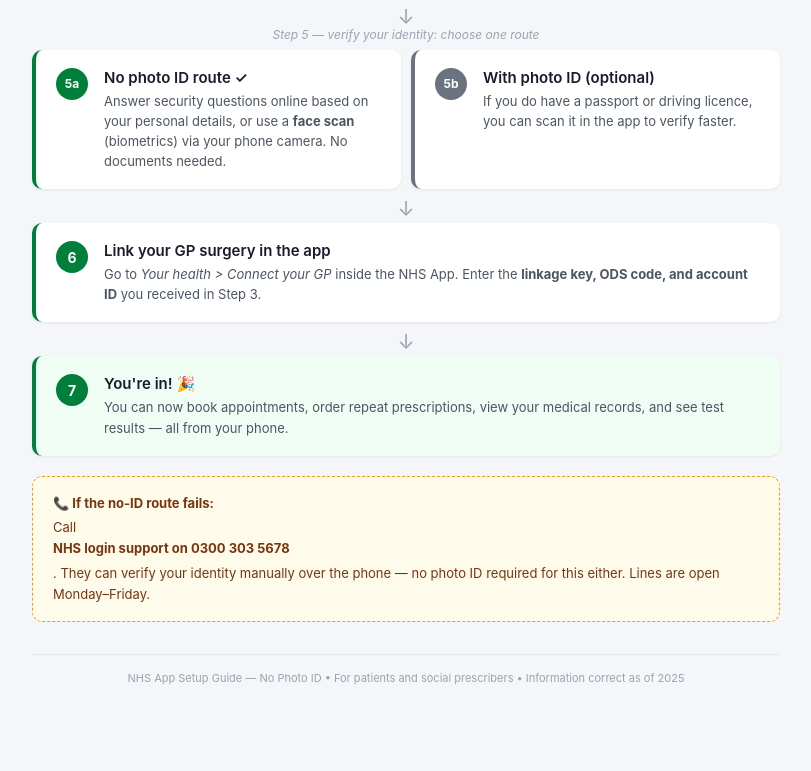
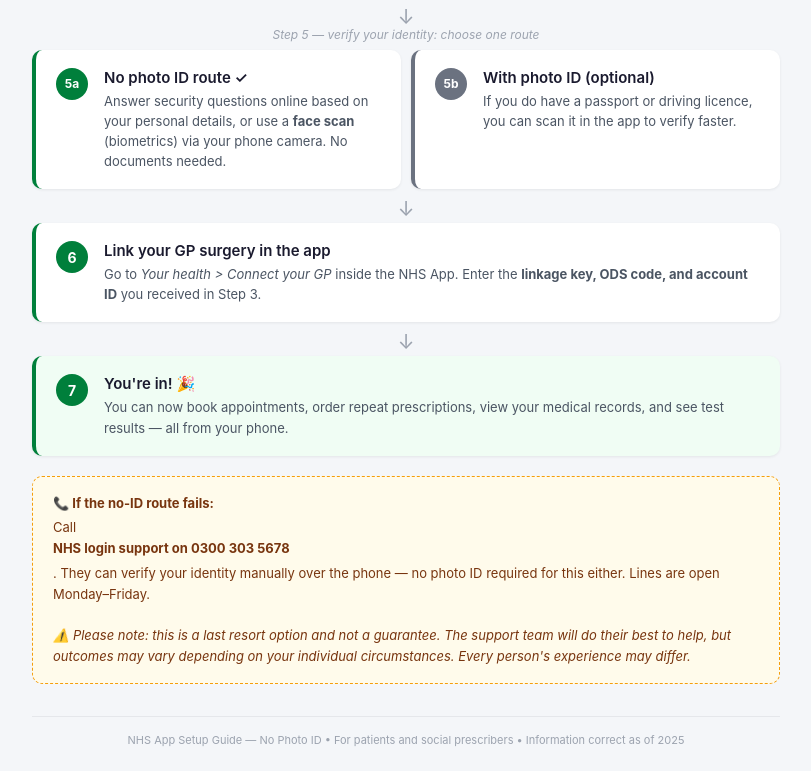
Before and after one commit to kqcworks/NHS-App-Guide, a plain HTML site: page index.html in a window 1280 px wide. Shown: the part 870-1641 px from the top of the page, without its empty margins (234-1045 px from the left). Before the commit the page ends 1579 px from the top, so only its background shows below. Drawn offline with Linux system fonts and the light colour scheme.

Commit message:
Update on index.html (disclaimer)

```diff
--- a/index.html
+++ b/index.html
@@ -231,6 +231,8 @@
 <div class="tip">
   <strong>&#128222; If the no-ID route fails:</strong>
   Call <strong>NHS login support on 0300 303 5678</strong>. They can verify your identity manually over the phone — no photo ID required for this either. Lines are open Monday–Friday.
+  <br><br>
+  <em>&#9888;&#65039; Please note: this is a last resort option and not a guarantee. The support team will do their best to help, but outcomes may vary depending on your individual circumstances. Every person's experience may differ.</em>
 </div>
 
 <footer>
```
